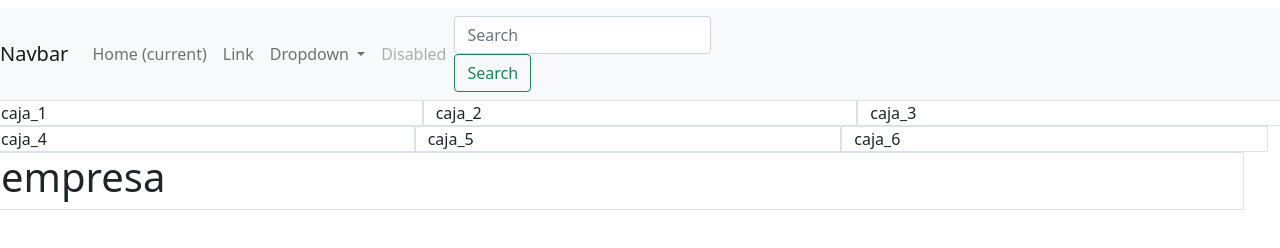
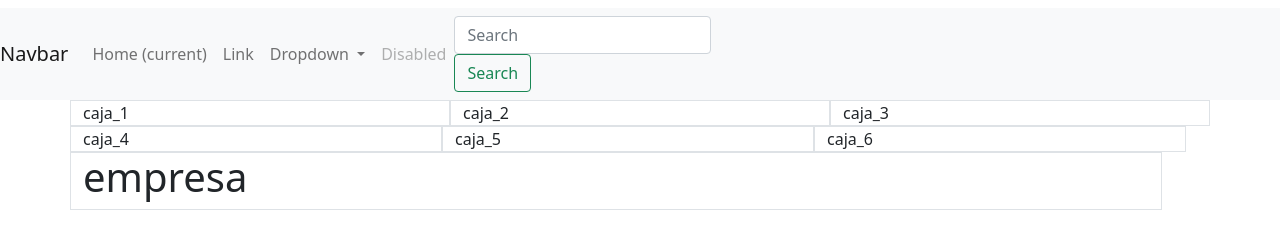
Before and after one commit to JCaballero-smx2/M14-M8-JCaballero, a plain HTML site: page pages/sec.html in a window 1280 px wide. Drawn offline with nearby package versions, Linux system fonts and the light colour scheme; files that its build step writes are made by us from their sources.

Commit message:
Cambios en la secundaria

```diff
--- a/pages/sec.html
+++ b/pages/sec.html
@@ -1,15 +1,16 @@
 <!doctype html>
 <html lang="en">
+
 <head>
   <!-- Required meta tags -->
   <meta charset="utf-8">
   <meta name="viewport" content="width=device-width, initial-scale=1">
 
   <!-- Bootstrap CSS -->
-    <link href="css/bootstrap.min.css" rel="stylesheet"
+  <link href="../css/bootstrap.min.css" rel="stylesheet" <title>
+  </title>
+</head>
 
-    <title></title>
-  </head>
 <body>
   <h1></h1>
 
@@ -24,6 +25,7 @@
     <script src="https://cdn.jsdelivr.net/npm/bootstrap@5.0.0-beta2/dist/js/bootstrap.min.js" integrity="sha384-nsg8ua9HAw1y0W1btsyWgBklPnCUAFLuTMS2G72MMONqmOymq585AcH49TLBQObG" crossorigin="anonymous"></script>
     -->
 </body>
+
 </html>
 <nav class="navbar navbar-expand-lg navbar-light bg-light">
   <a class="navbar-brand" href="#">Navbar</a>
@@ -61,25 +63,24 @@
   </div>
 </nav>
 <div class="container">
-</div>
   <div class="row">
-  <div class="col-12 col-sm-12 col-md-12 col-lg-4 border"/div>
+    <div class="col-12 col-sm-12 col-md-12 col-lg-4 border" /div>
       caja_1
     </div>
-<div class="col-12 col-sm-12 col-md-12 col-lg-4 border"/div>
+    <div class="col-12 col-sm-12 col-md-12 col-lg-4 border" /div>
       caja_2
     </div>
-   <div class="col-12 col-sm-12 col-md-12 col-lg-4 border"/div>
+    <div class="col-12 col-sm-12 col-md-12 col-lg-4 border" /div>
       caja_3
     </div>
     <div class="row">
-    <div class="col-12 col-sm-12 col-md-12 col-lg-4 border"/div>
+      <div class="col-12 col-sm-12 col-md-12 col-lg-4 border" /div>
         caja_4
       </div>
-  <div class="col-12 col-sm-12 col-md-12 col-lg-4 border"/div>
+      <div class="col-12 col-sm-12 col-md-12 col-lg-4 border" /div>
         caja_5
       </div>
-     <div class="col-12 col-sm-12 col-md-12 col-lg-4 border"/div>
+      <div class="col-12 col-sm-12 col-md-12 col-lg-4 border" /div>
         caja_6
       </div>
 
@@ -88,5 +89,6 @@
           <h1>empresa</h1>
         </div>
       </div>
+    </div>
 
     </body>
```
Lines whose indentation alone changed are shown as unchanged.
